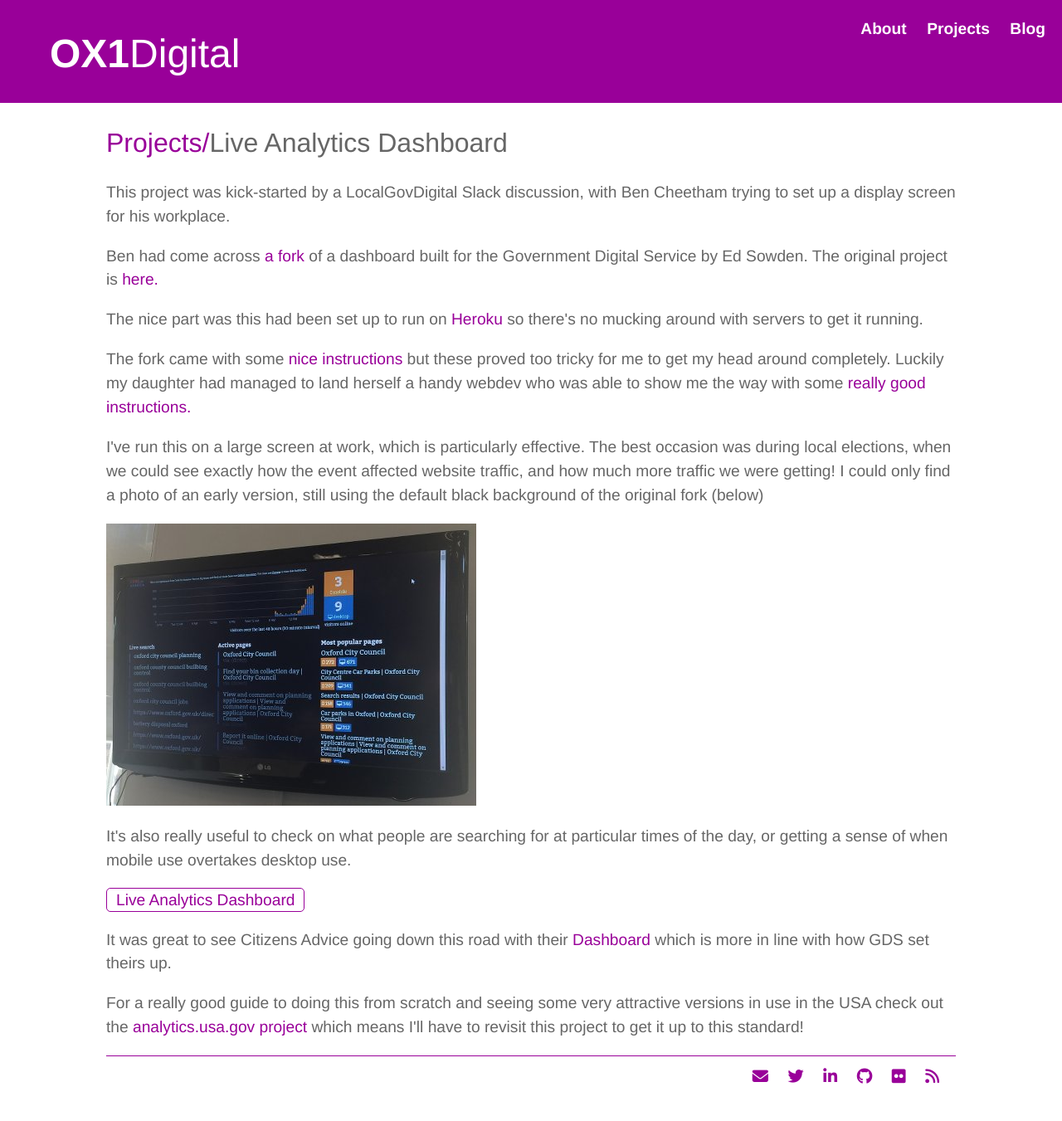
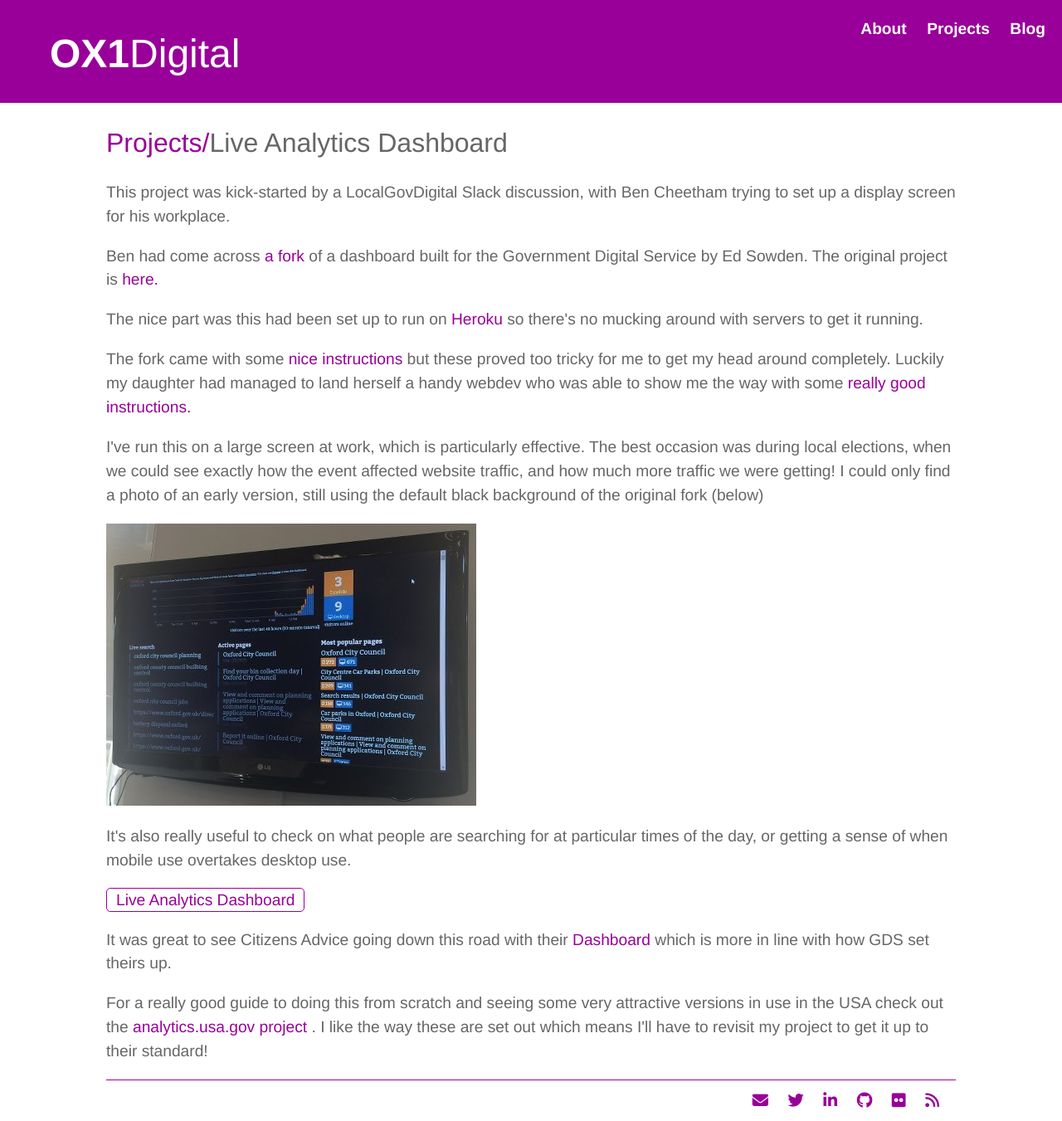
Before and after one commit to electronicdreamplant/electronicdreamplant.github.io, a Jekyll site: the page built from projects/herokuapp.html, in a window 1280 px wide. Shown: the whole page at 83% size. Built offline with Jekyll 4.4.1, drawn with Linux system fonts in a browser that asks for light colours; nearby versions of some CDN libraries; before the commit the page ends 1322 px from its top, so only the background shows below that.

Commit message:
Update herokuapp.html

```diff
--- a/projects/herokuapp.html
+++ b/projects/herokuapp.html
@@ -26,4 +26,4 @@ title: OX1Digital | Projects
 
   <p>It was great to see Citizens Advice going down this road with their <a href="http://cab-labs-dashboard.s3-website-eu-west-1.amazonaws.com">Dashboard</a> which is more in line with how GDS set theirs up.</p>
 
-  <p>For a really good guide to doing this from scratch and seeing some very attractive versions in use in the USA check out the <a href="https://github.com/18F/analytics.usa.gov">analytics.usa.gov project </a>which  means I'll have to revisit this project to get it up to this standard!</p>
+  <p>For a really good guide to doing this from scratch and seeing some very attractive versions in use in the USA check out the <a href="https://github.com/18F/analytics.usa.gov">analytics.usa.gov project </a>. I like the way these are set out which  means I'll have to revisit my project to get it up to their standard!</p>
```
